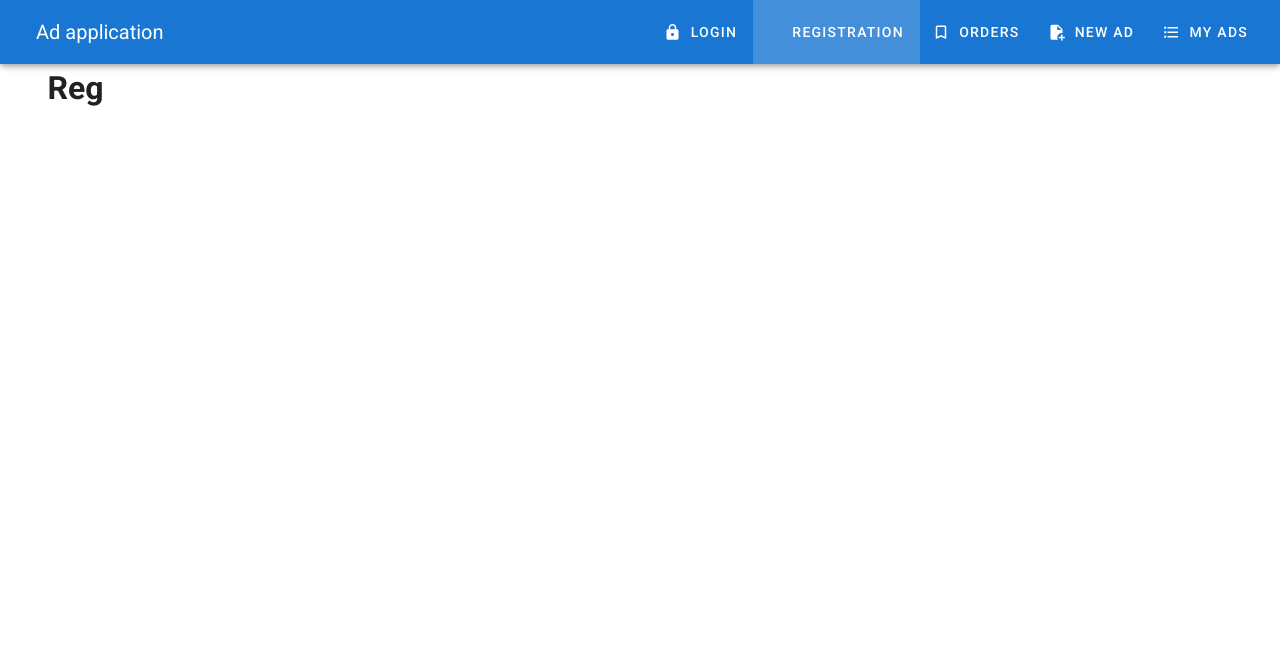
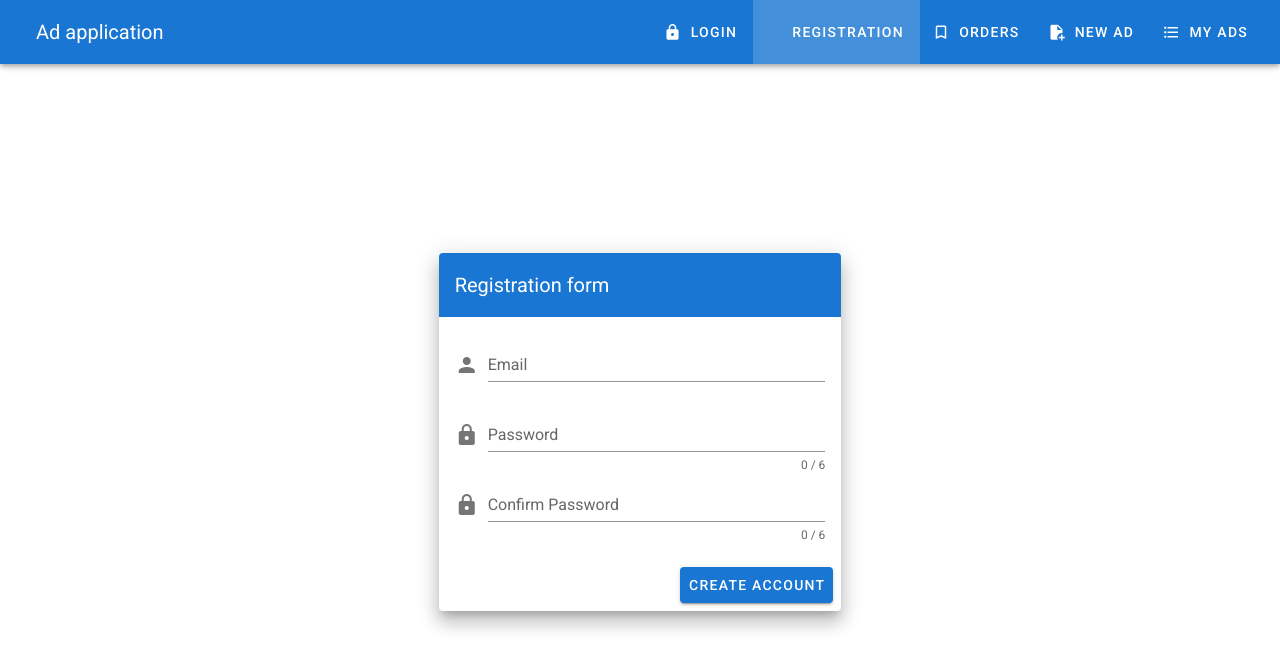
Before and after one commit to cirodil/ad-project, a Vue app: page /registration in a window 1280 px wide. Shown: the top 670 px of the page. Built offline with nearby package versions, Linux system fonts and the light colour scheme.

Commit message:
Add registration form

```diff
--- a/src/components/Auth/Registration.vue
+++ b/src/components/Auth/Registration.vue
@@ -1,19 +1,109 @@
 <template>
-    <v-container>
-        <v-layout row>
-            <v-flex xs12>
-                <h1>Reg</h1>
-            </v-flex>
-        </v-layout>
-    </v-container>
+    <v-container
+        class="fill-height"
+        fluid
+      >
+        <v-row
+          align="center"
+          justify="center"
+        >
+          <v-col
+            cols="12"
+            sm="8"
+            md="4"
+          >
+            <v-card class="elevation-12">
+              <v-toolbar
+                color="primary"
+                dark
+                flat
+              >
+                <v-toolbar-title>Registration form</v-toolbar-title>
+                <div class="flex-grow-1"></div>
+              </v-toolbar>
+              <v-card-text>
+                <v-form
+                  ref="form"
+                  v-model="valid"
+                  lazy-validation
+                >
+                  <v-text-field
+                    label="Email"
+                    name="email"
+                    prepend-icon="mdi-account"
+                    type="email"
+                    v-model="email"
+                    :rules="emailRules"
+                  ></v-text-field>
+
+                  <v-text-field
+                    label="Password"
+                    name="password"
+                    prepend-icon="mdi-lock"
+                    type="password"
+                    :counter="6"
+                    v-model="password"
+                    :rules="passwordRules"
+                  ></v-text-field>
+
+                   <v-text-field
+                    label="Confirm Password"
+                    name="confirm-password"
+                    prepend-icon="mdi-lock"
+                    type="password"
+                    :counter="6"
+                    v-model="confirmPassword"
+                    :rules="confirmPasswordRules"
+                  ></v-text-field>
+                </v-form>
+              </v-card-text>
+              <v-card-actions>
+                <div class="flex-grow-1"></div>
+                <v-btn
+                  color="primary"
+                  @click="onSubmit"
+                  :disabled="!valid"
+                >
+                  Create account</v-btn>
+              </v-card-actions>
+            </v-card>
+          </v-col>
+        </v-row>
+      </v-container>
 </template>
 
 <script>
 export default {
-    data () {
-        return {
-
+  data () {
+    return {
+      email: '',
+      password: '',
+      confirmPassword: '',
+      valid: false,
+      emailRules: [
+        v => !!v || 'E-mail is required',
+        v => /.+@.+\..+/.test(v) || 'E-mail must be valid'
+      ],
+      passwordRules: [
+        v => !!v || 'Password is required',
+        v => (v && v.length >= 6) || 'Password must be equal or more than 6 characters'
+      ],
+      confirmPasswordRules: [
+        v => !!v || 'Password is required',
+        v => v === this.password || 'Passwords should match'
+      ]
+    }
+  },
+  methods: {
+    onSubmit () {
+      if (this.$refs.form.validate()) {
+        const user = {
+          email: this.email,
+          password: this.password
         }
+        console.log(user)
+      }
     }
+  }
 }
 </script>
```
